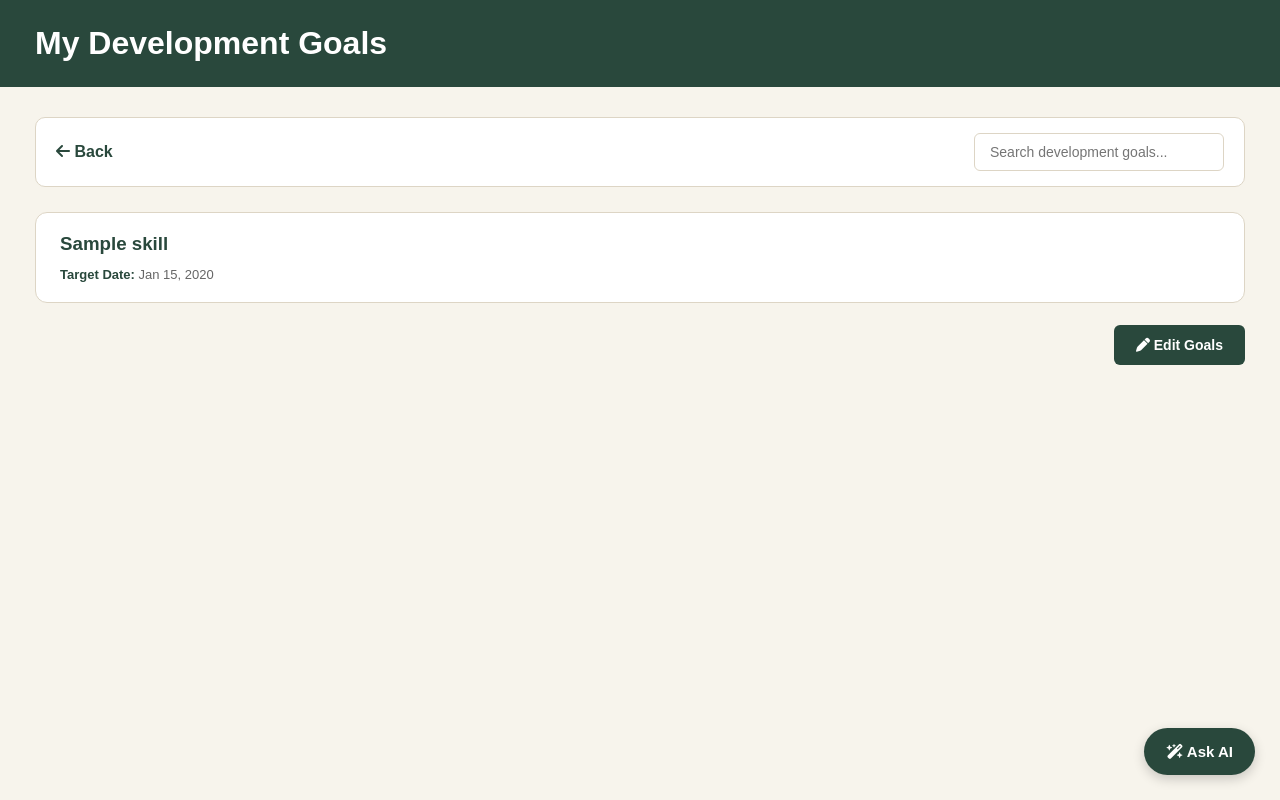
After one commit to julieannerpurcell-hash/Capstone-Project, a Django app: page /employee/development/ in a window 1280 px wide. The commit adds this page. Run offline with Django 5.2, Linux system fonts and the light colour scheme; a user stored in the database is signed in; tables that the repository leaves empty hold one stand-in row (values such as "Sample post").

Commit message:
development bruh

```diff
--- a/config/urls.py
+++ b/config/urls.py
@@ -13,6 +13,7 @@ urlpatterns = [
     path('employee/skills/', views.employee_skills, name='employee_skills'),
     path('employee/certifications/', views.employee_certifications, name='employee_certifications'),
     path('employee/training/',views.employee_training, name='employee_training'),
+    path('employee/development/', views.employee_development, name='employee_development'),
     path('manager/', views.manager_dashboard, name='manager_dashboard'),
     path('administrator/', views.admin_dashboard, name='admin_dashboard'),
 ]
--- a/core/models.py
+++ b/core/models.py
@@ -242,14 +242,32 @@ class TrainingRecord(models.Model):
 
 
 class DevelopmentGoal(models.Model):
+
     STATUS_CHOICES = [
         ("not_started", "Not Started"),
         ("in_progress", "In Progress"),
         ("complete", "Complete"),
     ]
-    employee = models.ForeignKey(Employee, on_delete=models.CASCADE, related_name="development_goals")
-    skill = models.ForeignKey(Skill, on_delete=models.CASCADE, related_name="development_goals")
-    status = models.CharField(max_length=20, choices=STATUS_CHOICES, default="not_started")
+
+    employee = models.ForeignKey(
+        Employee,
+        on_delete=models.CASCADE,
+        related_name="development_goals"
+    )
+
+    skill = models.ForeignKey(
+        Skill,
+        on_delete=models.CASCADE,
+        related_name="development_goals"
+    )
+
+    target_date = models.DateField(null=True, blank=True)
+
+    status = models.CharField(
+        max_length=20,
+        choices=STATUS_CHOICES,
+        default="not_started"
+    )
 
     def __str__(self):
         return f"{self.employee} goal: {self.skill}"
--- /dev/null
+++ b/core/templates/core/developmental_goals.html
@@ -0,0 +1,386 @@
+
+<!DOCTYPE html>
+<html lang="en">
+<head>
+    <meta charset="UTF-8">
+    <meta name="viewport" content="width=device-width, initial-scale=1.0">
+    <title>Professional Development | NGS</title>
+
+    <link rel="stylesheet"
+          href="https://cdnjs.cloudflare.com/ajax/libs/font-awesome/6.5.2/css/all.min.css">
+
+    <style>
+        * {
+            box-sizing: border-box;
+        }
+
+        body {
+            margin: 0;
+            font-family: Arial, sans-serif;
+            background: #F7F4EC;
+            color: #29483C;
+            overflow-y: scroll;
+        }
+
+        header {
+            background: #29483C;
+            color: white;
+            padding: 25px 35px;
+        }
+
+        header h1 {
+            margin: 0;
+        }
+
+        main {
+            padding: 30px 35px 100px;
+        }
+
+        .navigation {
+            display: flex;
+            justify-content: space-between;
+            align-items: center;
+            gap: 20px;
+            background: white;
+            padding: 15px 20px;
+            border: 1px solid #DDD5C5;
+            border-radius: 10px;
+            margin-bottom: 25px;
+        }
+
+        .back-button {
+            color: #29483C;
+            text-decoration: none;
+            font-weight: bold;
+        }
+
+        .back-button:hover {
+            color: #8FAF9B;
+        }
+
+        .search-box {
+            padding: 10px 15px;
+            border: 1px solid #DDD5C5;
+            border-radius: 6px;
+            width: 250px;
+            font-size: 14px;
+        }
+
+        .section-heading {
+            margin-bottom: 18px;
+        }
+
+        .section-heading h2 {
+            margin: 0 0 6px;
+        }
+
+        .development-grid {
+            display: flex;
+            flex-direction: column;
+            gap: 12px;
+        }
+
+        .development-card {
+            background: white;
+            padding: 20px 24px;
+            border-radius: 12px;
+            border: 1px solid #DDD5C5;
+        }
+
+        .development-card-top {
+            display: flex;
+            justify-content: space-between;
+            align-items: center;
+            gap: 20px;
+        }
+
+        .development-info h3 {
+            margin: 0 0 12px;
+        }
+
+        .development-details {
+            display: flex;
+            flex-wrap: wrap;
+            gap: 25px;
+            font-size: 13px;
+            color: #666;
+        }
+
+        .development-details strong {
+            color: #29483C;
+        }
+
+        .empty-message {
+            background: white;
+            border: 1px solid #DDD5C5;
+            border-radius: 10px;
+            padding: 25px;
+            text-align: center;
+            color: #777;
+        }
+
+        .edit-button {
+            margin-top: 22px;
+            background: #29483C;
+            color: white;
+            border: none;
+            border-radius: 6px;
+            padding: 12px 22px;
+            font-size: 14px;
+            font-weight: bold;
+            cursor: pointer;
+        }
+
+        .edit-button:hover {
+            background: #527B63;
+        }
+
+        .edit-section {
+            display: flex;
+            justify-content: flex-end;
+        }
+
+        .ask-ai-button {
+            position: fixed;
+            bottom: 25px;
+            right: 25px;
+            background: #29483C;
+            color: white;
+            border: none;
+            border-radius: 30px;
+            padding: 15px 22px;
+            font-size: 15px;
+            font-weight: bold;
+            cursor: pointer;
+            box-shadow: 0 4px 12px #00000030;
+            z-index: 10;
+        }
+
+        .ask-ai-button:hover {
+            background: #527B63;
+        }
+
+        .ai-panel {
+            display: none;
+            position: fixed;
+            bottom: 90px;
+            right: 25px;
+            width: 320px;
+            max-width: calc(100vw - 40px);
+            background: white;
+            border: 1px solid #DDD5C5;
+            border-radius: 12px;
+            padding: 20px;
+            box-shadow: 0 4px 15px #00000025;
+            z-index: 10;
+        }
+
+        .ai-panel h3 {
+            margin-top: 0;
+        }
+
+        .ai-panel p {
+            color: #777;
+            line-height: 1.5;
+            font-size: 14px;
+        }
+
+        .ai-panel button {
+            background: #29483C;
+            color: white;
+            border: none;
+            padding: 9px 15px;
+            border-radius: 6px;
+            cursor: pointer;
+        }
+
+        @media (max-width: 650px) {
+            main {
+                padding: 20px 15px 100px;
+            }
+
+            header {
+                padding: 20px;
+            }
+
+            .navigation {
+                flex-wrap: wrap;
+            }
+
+            .search-box {
+                width: 100%;
+            }
+
+            .development-card-top {
+                align-items: flex-start;
+                flex-direction: column;
+            }
+
+            .development-details {
+                flex-direction: column;
+                gap: 8px;
+            }
+        }
+    </style>
+</head>
+
+<body>
+
+    <header>
+        <h1>My Development Goals</h1>
+    </header>
+
+    <main>
+
+        <!-- Navigation and Search -->
+
+        <section class="navigation">
+
+            <a href="{% url 'employee_dashboard' %}" class="back-button">
+                <i class="fa-solid fa-arrow-left"></i> Back
+            </a>
+
+            <input
+                type="text"
+                id="developmentSearch"
+                class="search-box"
+                placeholder="Search development goals..."
+            >
+
+        </section>
+
+        <!-- Development Goals -->
+
+        <section>
+
+            <div class="development-grid" id="developmentGrid">
+
+                {% for item in development_goals %}
+
+                    <div class="development-card"
+                         data-name="{{ item.skill.name|lower }}">
+
+                        <div class="development-card-top">
+
+                            <div class="development-info">
+
+                                <h3>{{ item.skill.name }}</h3>
+
+                                <div class="development-details">
+
+                                    <span>
+                                        <strong>Target Date:</strong>
+
+                                        {% if item.target_date %}
+                                            {{ item.target_date|date:"M d, Y" }}
+                                        {% else %}
+                                            Not set
+                                        {% endif %}
+                                    </span>
+
+                                </div>
+
+                            </div>
+
+                        </div>
+
+                    </div>
+
+                {% empty %}
+
+                    <div class="empty-message">
+                        You do not have any professional development goals yet.
+                    </div>
+
+                {% endfor %}
+
+                <div class="empty-message" id="noResults"
+                     style="display: none;">
+                    No development goals match your search.
+                </div>
+
+            </div>
+
+            <!-- Edit Goals Button -->
+
+            <div class="edit-section">
+                <button type="button" class="edit-button">
+                    <i class="fa-solid fa-pen"></i>
+                    Edit Goals
+                </button>
+            </div>
+
+        </section>
+
+    </main>
+
+    <!-- Ask AI Button -->
+
+    <button class="ask-ai-button" onclick="toggleAI()">
+        <i class="fa-solid fa-wand-magic-sparkles"></i>
+        Ask AI
+    </button>
+
+    <div class="ai-panel" id="aiPanel">
+
+        <h3>NGS AI Assistant</h3>
+
+        <p>
+            Ask questions about your professional development goals
+            and opportunities to improve your skills.
+        </p>
+
+        <button onclick="toggleAI()">Close</button>
+
+    </div>
+
+    <script>
+
+        const searchInput =
+            document.getElementById("developmentSearch");
+
+        const developmentCards =
+            document.querySelectorAll(".development-card");
+
+        const noResults =
+            document.getElementById("noResults");
+
+        searchInput.addEventListener("input", function() {
+
+            const searchText = searchInput.value.toLowerCase();
+
+            let visibleCount = 0;
+
+            developmentCards.forEach(card => {
+
+                const name = card.dataset.name;
+
+                if (name.includes(searchText)) {
+                    card.style.display = "block";
+                    visibleCount++;
+                } else {
+                    card.style.display = "none";
+                }
+
+            });
+
+            if (noResults) {
+                noResults.style.display =
+                    visibleCount === 0 ? "block" : "none";
+            }
+
+        });
+
+        function toggleAI() {
+
+            const panel = document.getElementById("aiPanel");
+
+            panel.style.display =
+                panel.style.display === "block" ? "none" : "block";
+
+        }
+
+    </script>
+
+</body>
+</html>
--- a/core/templates/core/employee_dashboard.html
+++ b/core/templates/core/employee_dashboard.html
@@ -231,7 +231,7 @@
             </a>
 
             <!-- Development Activities and Goals -->
-            <a href="#" class="dashboard-card wide-card">
+            <a href="{% url 'employee_development' %}" class="dashboard-card wide-card">
 
                 <div class="icon">
                     <i class="fa-solid fa-bullseye"></i>
--- a/core/views.py
+++ b/core/views.py
@@ -165,6 +165,24 @@ def employee_training(request):
         'employee': employee,
         'training_records': training_records,
     })
+
+@login_required
+def employee_development(request):
+
+    if request.user.employee_profile.role != 'employee':
+        return redirect_by_role(request.user)
+
+    employee = request.user.employee_profile
+
+    development_goals = employee.development_goals.select_related(
+        'skill'
+    ).all().order_by('target_date')
+
+    return render(request, 'core/developmental_goals.html', {
+        'employee': employee,
+        'development_goals': development_goals,
+    })
+
 @login_required
 def manager_dashboard(request):
     if request.user.employee_profile.role != 'manager':
```
Also changed, not shown: core/migrations/0008_developmentgoal_target_date.py (added), 2 other files.
